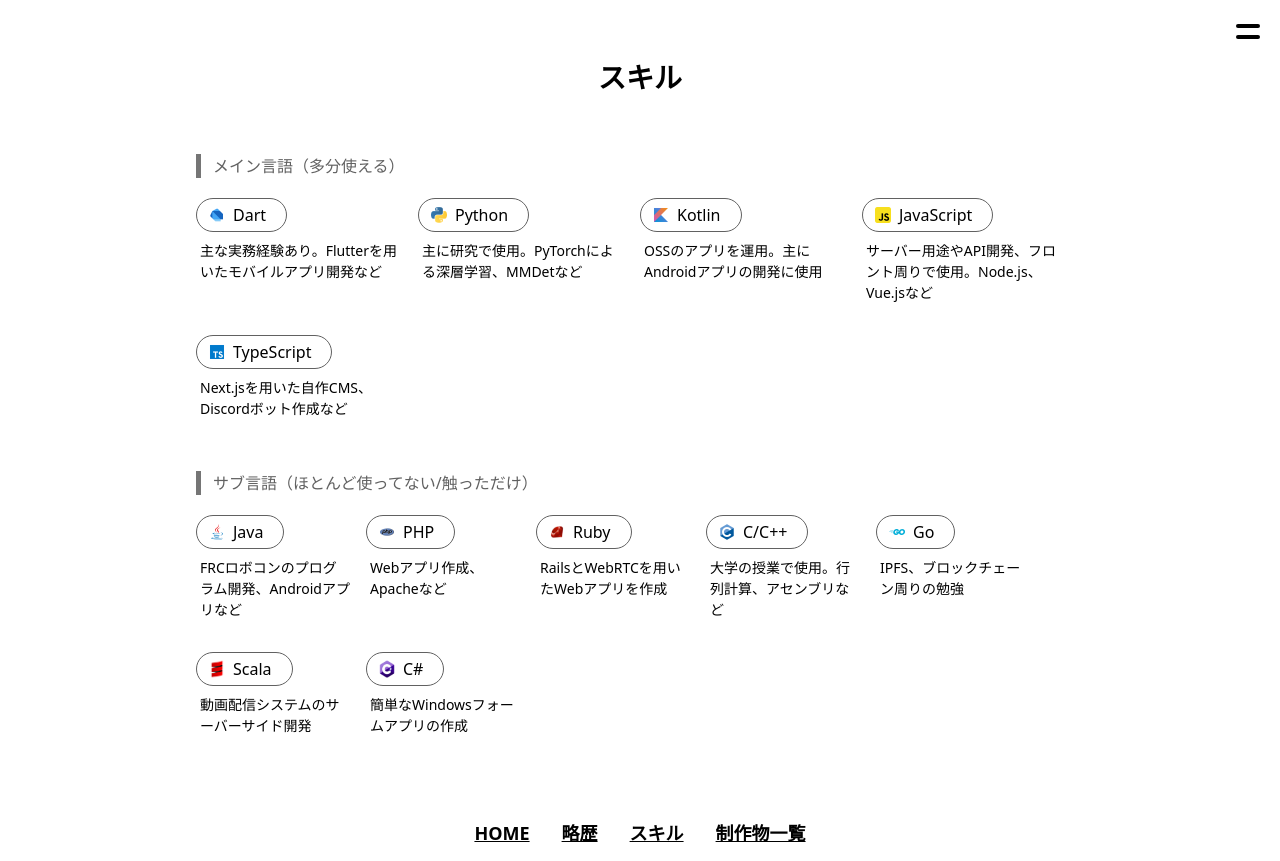
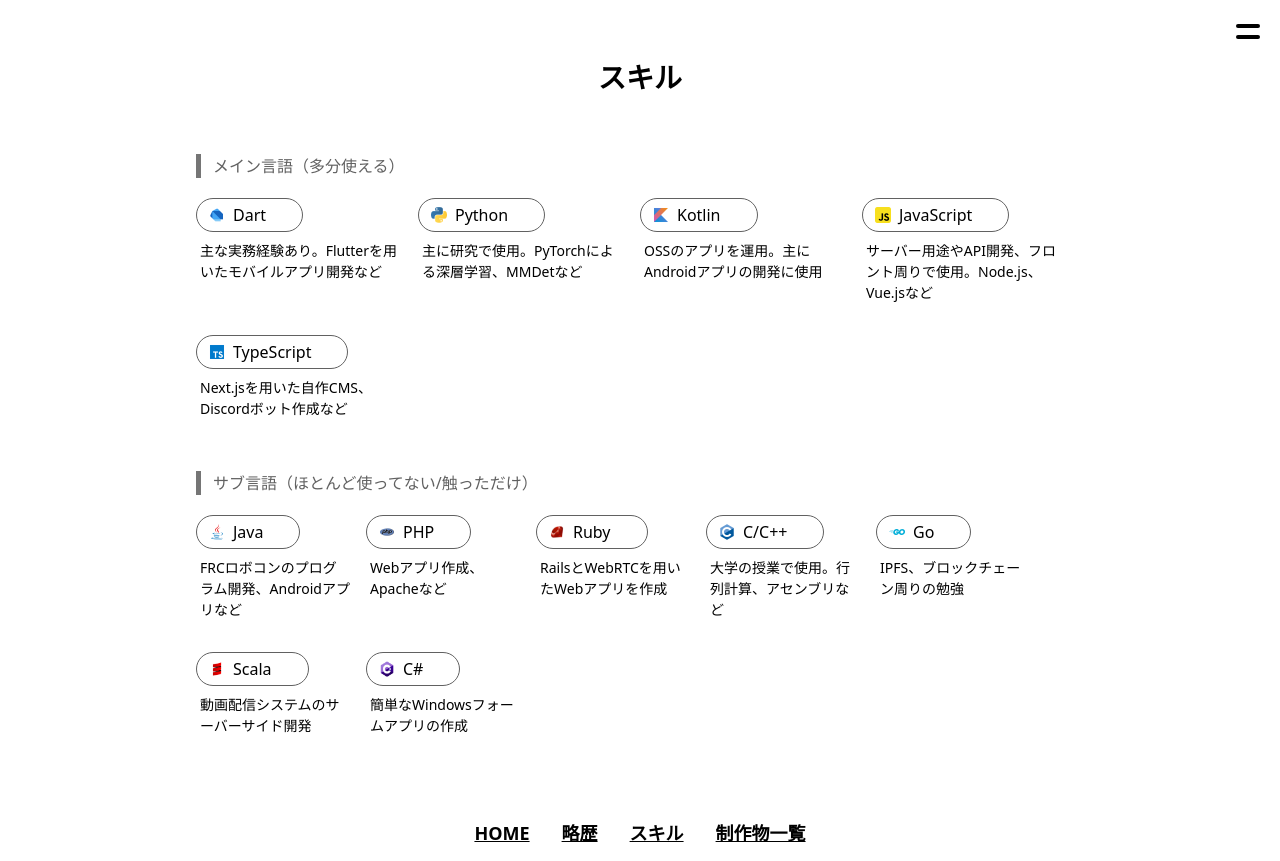
Before and after one commit to sakusaku3939/my-page, a Next.js app: page /skills in a window 1280 px wide. Built offline with nearby package versions, Linux system fonts and the light colour scheme; no server answers.

Commit message:
Fix a warning

```diff
--- a/src/components/organism/Skills/Skills.module.css
+++ b/src/components/organism/Skills/Skills.module.css
@@ -22,6 +22,7 @@
 
 .title {
     display: flex;
+    align-items: center;
     padding: 4px 12px;
     border: 1px solid var(--light-grey);
     border-radius: 24px;
@@ -39,6 +40,12 @@
     background-color: var(--light-grey);
 }
 
+.iconWrapper {
+    position: relative;
+    width: 16px;
+    height: 16px;
+}
+
 .content {
     font-size: 14px;
     padding-top: 8px;
--- a/src/components/organism/Skills/Skills.tsx
+++ b/src/components/organism/Skills/Skills.tsx
@@ -50,8 +50,16 @@ const SkillsItem = ({ title, children }: SkillItemProps) => {
     <>
       <div className={`${skills.card}`}>
         <div className={skills.title} onClick={(e) => handleTagClick(e, router, title)}>
-          <Image src={`/language-icon/${name}.png`} alt={title} width={16} height={16} priority={true}
-                 style={{ objectFit: "contain" }} />
+          <div className={skills.iconWrapper}>
+            <Image
+              src={`/language-icon/${name}.png`}
+              alt={title}
+              fill
+              priority={true}
+              sizes="16px"
+              style={{ objectFit: "contain" }}
+            />
+          </div>
           <span>{title}</span>
         </div>
         <div className={skills.content}>{children}</div>
```
